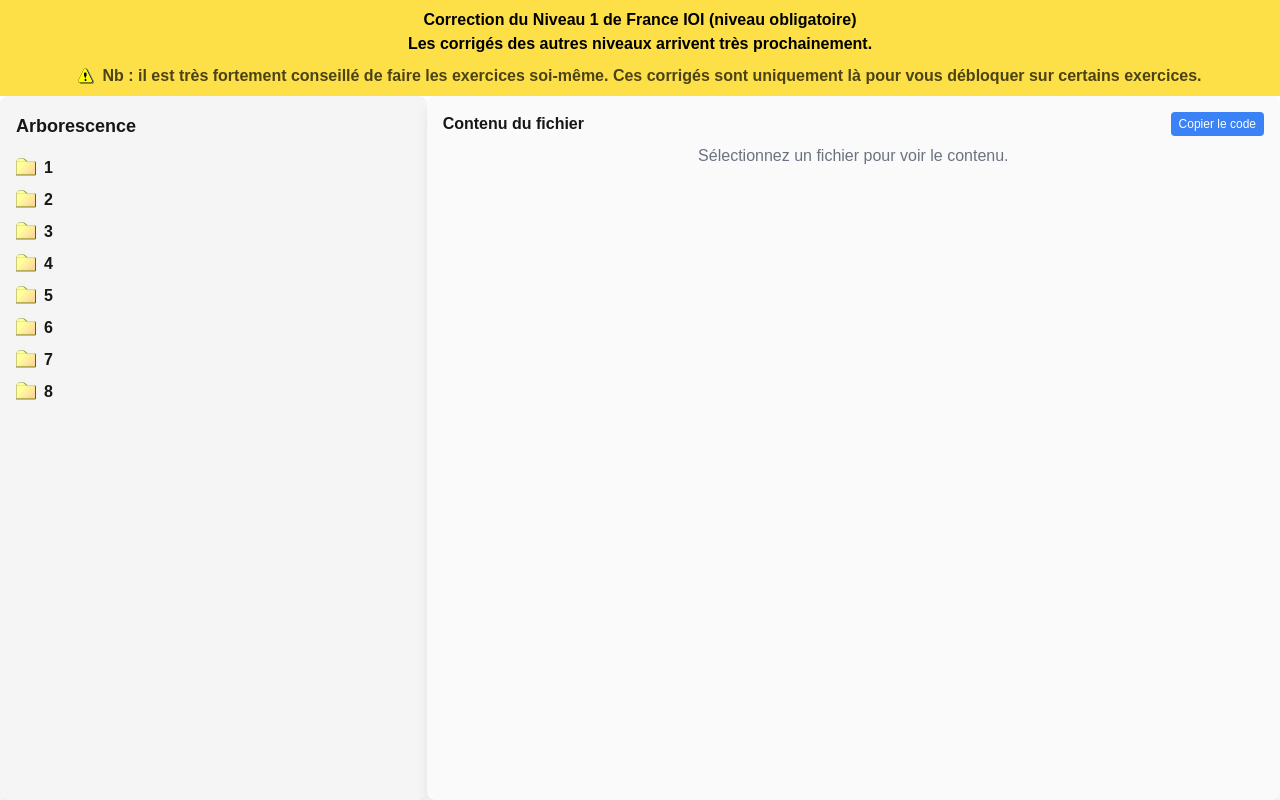
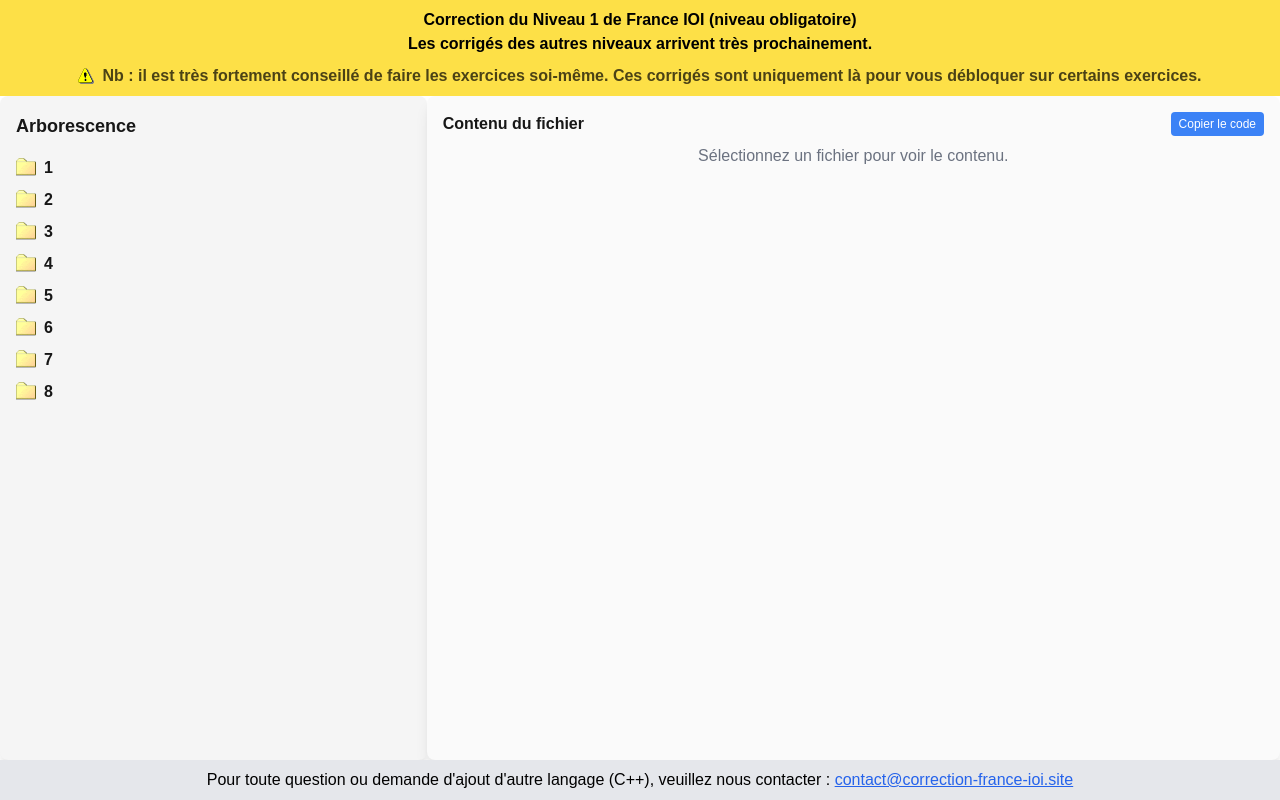
Before and after one commit to VinceTheGenius/correction-france-ioi.info, a Next.js app: page / in a window 1280 px wide. Built offline with nearby package versions, Linux system fonts and the light colour scheme.

Commit message:
Ajout footer

```diff
--- a/src/app/page.tsx
+++ b/src/app/page.tsx
@@ -4,6 +4,7 @@ import { useState, useEffect, useRef } from "react";
 import { Prism as SyntaxHighlighter } from "react-syntax-highlighter";
 import { tomorrow } from "react-syntax-highlighter/dist/cjs/styles/prism";
 import Image from "next/image"; // Import de la balise Image
+import Link from 'next/link'; // Import du lien mailto
 
 // Interface pour le contenu
 interface Arborescence {
@@ -137,10 +138,10 @@ const Explorer = () => {
                         className="mr-2"
                     />
                     <span className="opacity-70 text-black">
-            Nb : il est très fortement conseillé de faire les exercices
-            soi-même. Ces corrigés sont uniquement là pour vous débloquer sur
-            certains exercices.
-          </span>
+                        Nb : il est très fortement conseillé de faire les exercices
+                        soi-même. Ces corrigés sont uniquement là pour vous débloquer sur
+                        certains exercices.
+                    </span>
                 </div>
             </div>
             <div className="flex flex-col md:flex-row flex-grow">
@@ -172,6 +173,15 @@ const Explorer = () => {
                     )}
                 </div>
             </div>
+            {/* Footer */}
+            <footer className="bg-gray-200 text-center py-2 text-black">
+                <span>
+                    Pour toute question ou demande d&apos;ajout d&apos;autre langage (C++), veuillez nous contacter :{' '}
+                    <Link href="mailto:contact@correction-france-ioi.site" className="underline text-blue-600">
+                        contact@correction-france-ioi.site
+                    </Link>
+                </span>
+            </footer>
         </div>
     );
 };
```
Also changed, not shown: public/icons/mail.png (added).
